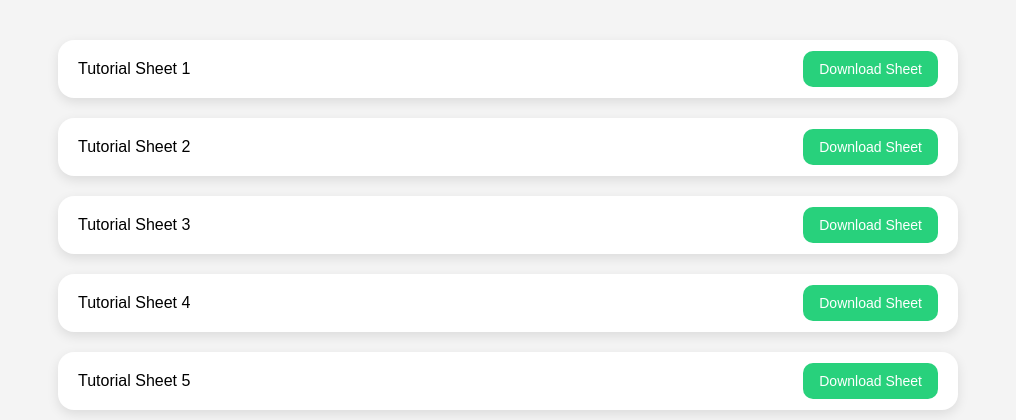
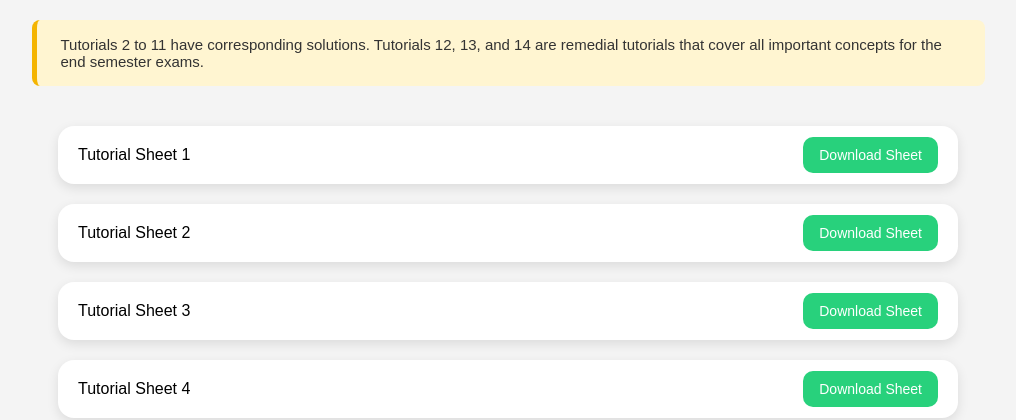
Before and after one commit to chinimoi/Lernn, a Flask app: page /cset109/tutorials in a window 1280 px wide. Shown: the part 66-486 px from the top of the page, without its empty margins (132-1148 px from the left). Run offline with Flask 3, Linux system fonts and the light colour scheme.

Commit message:
Update cset109_tutorials.html

```diff
--- a/templates/cset109_tutorials.html
+++ b/templates/cset109_tutorials.html
@@ -16,6 +16,17 @@
       padding: 20px 40px;
       font-size: 22px;
       font-weight: bold;
+    }
+
+    .info-note {
+      max-width: 900px;
+      margin: 20px auto 0;
+      padding: 16px 24px;
+      background-color: #fff5d1;
+      border-left: 5px solid #f4b400;
+      font-size: 15px;
+      color: #333;
+      border-radius: 8px;
     }
 
     .tutorials-container {
@@ -56,6 +67,11 @@
 
 <header>CSET109: Tutorial Sheets</header>
 
+<!-- ✅ Paragraph note added here -->
+<div class="info-note">
+  Tutorials 2 to 11 have corresponding solutions. Tutorials 12, 13, and 14 are remedial tutorials that cover all important concepts for the end semester exams.
+</div>
+
 <div class="tutorials-container">
   {% for i in range(1, tutorial_count + 1) %}
   <div class="tutorial-row">
```
